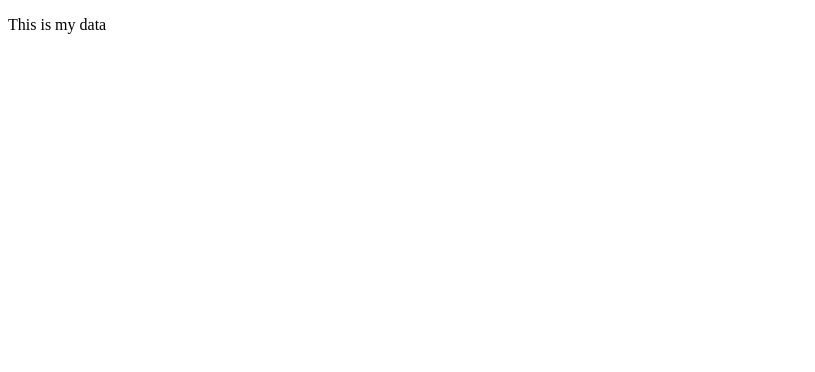
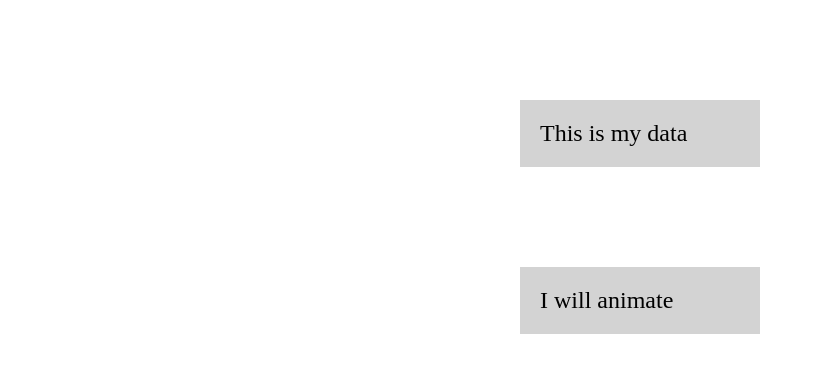
Before and after one commit to rudra012/ng6-tutorial, an Angular app: page / in a window 1280 px wide. Shown: the top 372 px of the page, without its empty margins (0-815 px from the left). Built offline with nearby package versions, Linux system fonts and the light colour scheme.

Commit message:
Angular animation integration

```diff
--- a/package.json
+++ b/package.json
@@ -11,6 +11,7 @@
   },
   "private": true,
   "dependencies": {
+    "@angular/animation": "^4.0.0-beta.8",
     "@angular/animations": "^6.0.3",
     "@angular/common": "^6.0.3",
     "@angular/compiler": "^6.0.3",
--- a/src/app/app.component.ts
+++ b/src/app/app.component.ts
@@ -1,16 +1,58 @@
 import { Component } from '@angular/core';
 import { DataService } from './data.service';
+import { trigger, state, style, transition, animate, keyframes } from '@angular/animations'
 
 @Component({
   selector: 'app-root',
   // templateUrl: './app.component.html',
   template: `
   <p>{{ someProperty }}</p>
+
+  <p [@myAwsomeAnimation]='state' (click)="animateMe()"> I will animate </p>
   `,
   styles: [`
-  `]
+  p {
+    width: 200px;
+    background: lightgray;
+    margin: 100px auto;
+    text-align:centre;
+    padding:20px;
+    font-size:1.5em
+  }
+  `],
+
+  animations:[
+    trigger('myAwsomeAnimation', [
+
+      state('small', style({
+        transform: 'scale(1)'
+      })),
+      state('large', style({
+        transform: 'scale(1.5)'
+      })),
+
+      transition('small <=> large', animate('300ms ease-in', keyframes([
+        style({opacity: 0, transform: 'transateY(-75%)', offset: 0}),
+        style({opacity: 1, transform: 'transateY(35px)', offset: .5}),
+        style({opacity: 1, transform: 'transateY(0)', offset: 1}),
+      ])
+      ))
+      // transition('small <=> large', animate('300ms ease-in', style({
+      //     transform: 'translateY(100px)'
+      //   })
+      // ))
+
+    ]),
+  ]
 })
 export class AppComponent {
+
+  state: string = 'small';
+
+  animateMe(){
+    this.state = (this.state === 'small' ? 'large' : 'small')
+  }
+
   constructor(private dataService: DataService){
 
   }
--- a/src/app/app.module.ts
+++ b/src/app/app.module.ts
@@ -5,6 +5,7 @@ import { AppComponent } from './app.component';
 import { MyComponentComponent } from './my-component/my-component.component';
 import { BasicStyleComponent } from './basic-style/basic-style.component';
 import { DataService } from './data.service';
+import { BrowserAnimationsModule } from '@angular/platform-browser/animations';
 
 @NgModule({
   declarations: [
@@ -13,7 +14,8 @@ import { DataService } from './data.service';
     BasicStyleComponent
   ],
   imports: [
-    BrowserModule
+    BrowserModule,
+    BrowserAnimationsModule
   ],
   providers: [DataService],
   bootstrap: [AppComponent]
```
Also changed, not shown: 2 other files (tests, documents, lock files or other folders).
